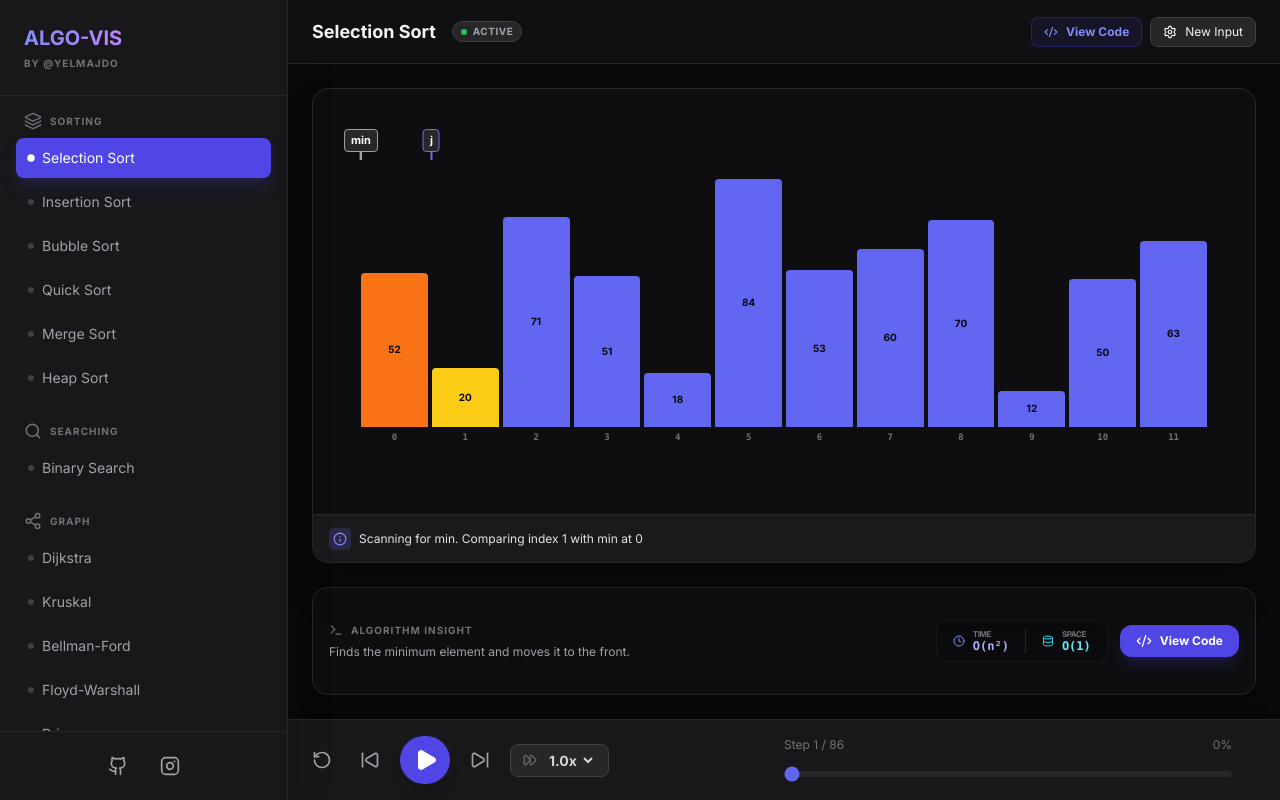
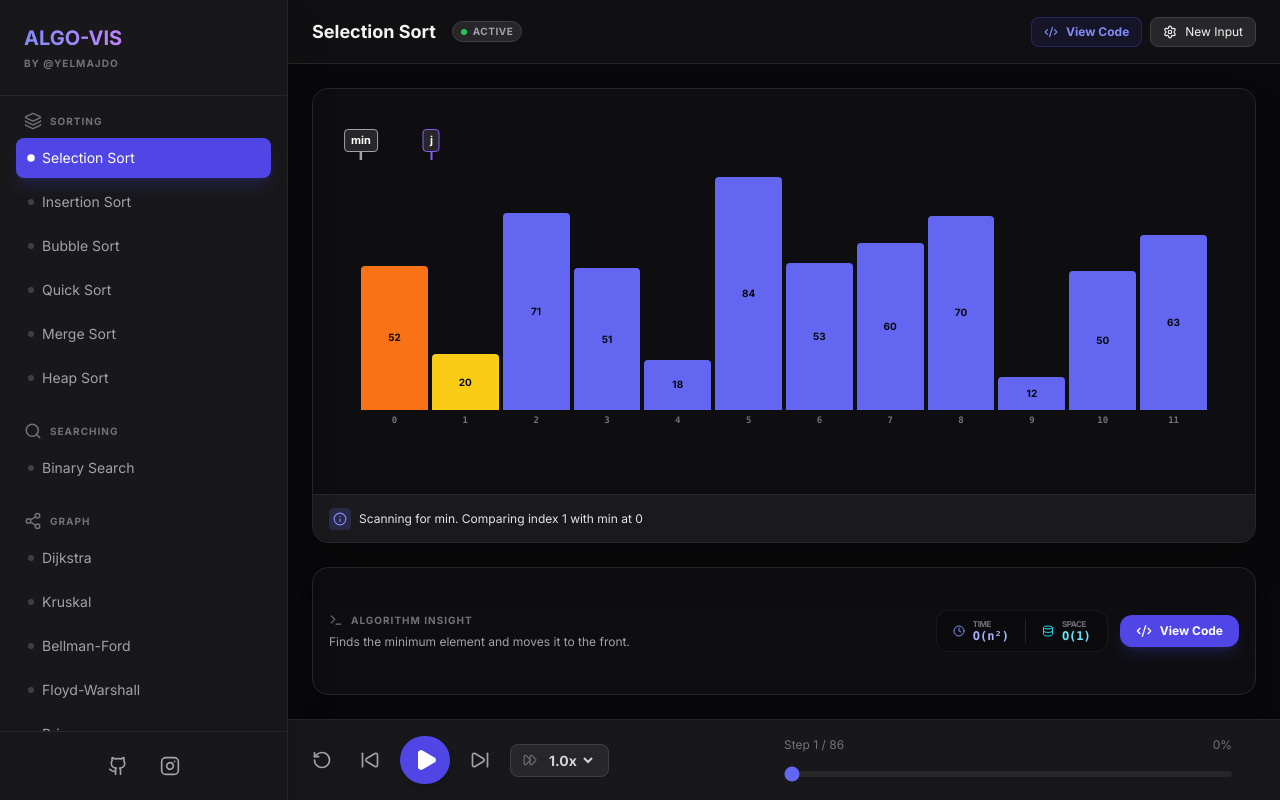
Before and after one commit to itsya-ssine/algo-visualiser, a React (Vite) app: page / in a window 1280 px wide. Both pictures are taken after a click on the button "Explore Visualizer". Built offline with nearby package versions, Linux system fonts and the light colour scheme.

Commit message:
Update AlgorithmInsight.tsx

```diff
--- a/components/AlgorithmInsight.tsx
+++ b/components/AlgorithmInsight.tsx
@@ -11,7 +11,7 @@ interface AlgorithmInsightProps {
 
 const AlgorithmInsight: React.FC<AlgorithmInsightProps> = ({ description, timeComplexity, spaceComplexity, onViewCode }) => {
   return (
-    <div className="flex-1 min-h-[10px] lg:min-h-[10px] max-h-[108px] bg-zinc-900/40 border border-zinc-800 rounded-xl lg:rounded-2xl p-3 lg:p-4 overflow-hidden flex flex-col lg:flex-row lg:items-center gap-4 shadow-xl shrink-0">
+    <div className="flex-1 min-h-[10px] lg:min-h-[10px] max-h-[128px] bg-zinc-900/40 border border-zinc-800 rounded-xl lg:rounded-2xl p-3 lg:p-4 overflow-hidden flex flex-col lg:flex-row lg:items-center gap-4 shadow-xl shrink-0">
       <div className="flex-1 flex flex-col overflow-hidden">
         <div className="flex items-center gap-2 mb-1 lg:mb-1.5 text-zinc-500">
           <Terminal size={14} />
```
